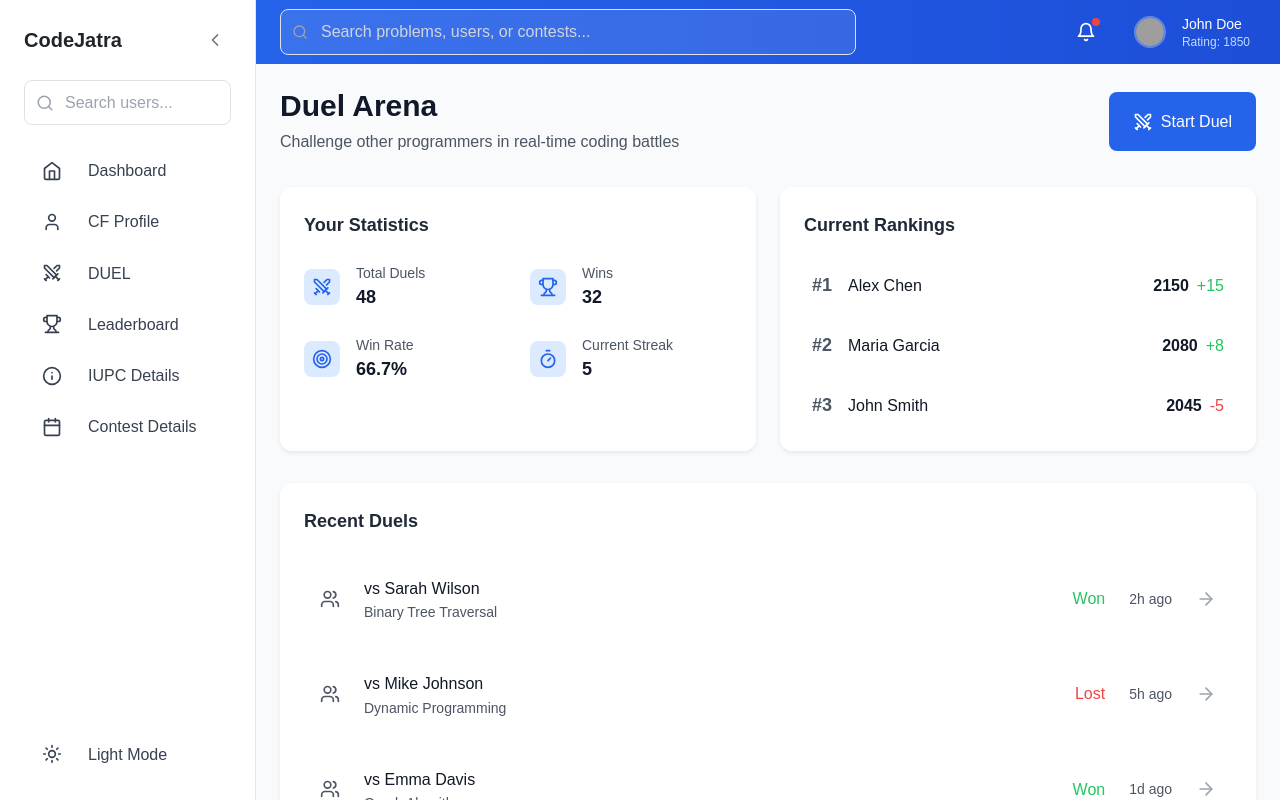
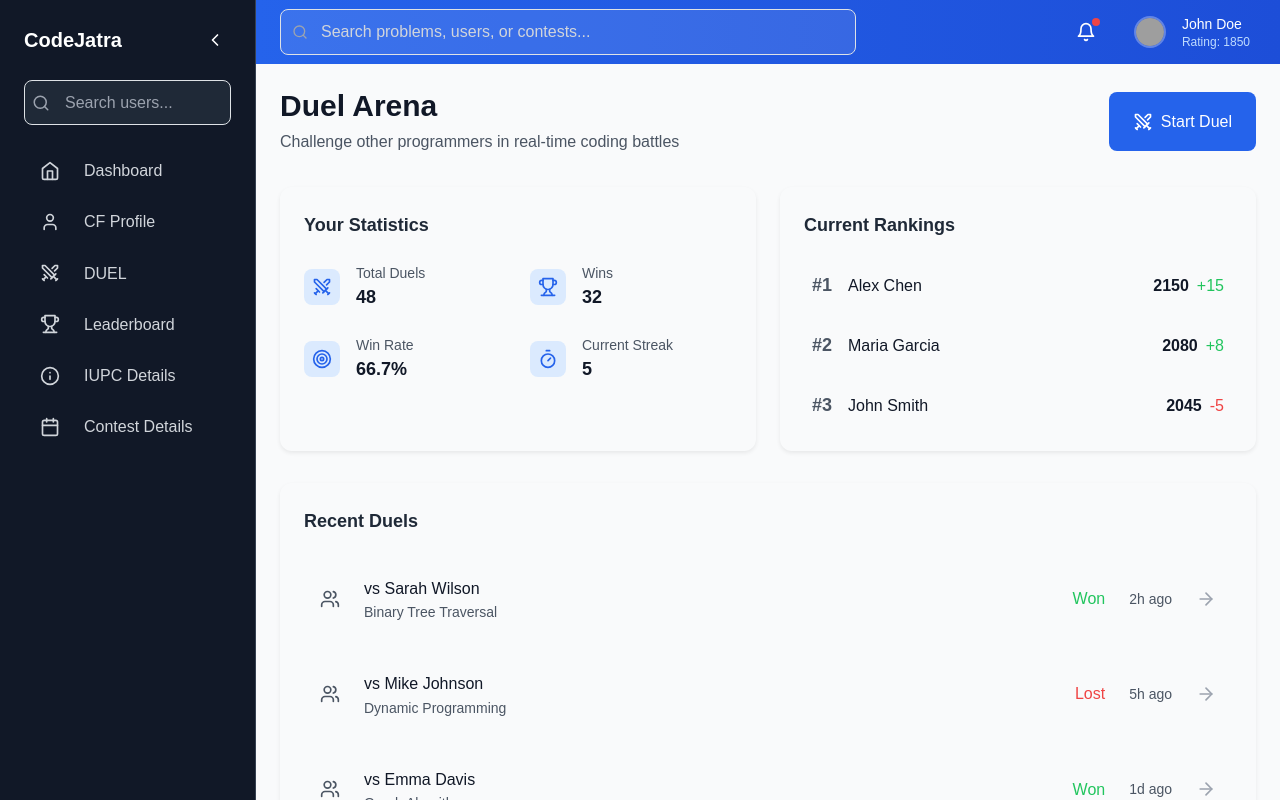
Before and after one commit to nahian00777/CodeJatra-A-Competitive-Programming-WebApp, a React (Vite) app in the folder frontend/: page /user/duel in a window 1280 px wide. Built offline with nearby package versions, Linux system fonts and the light colour scheme; grey boxes are pictures that could not be loaded.

Commit message:
fixing alignment and dark mode

```diff
--- a/frontend/src/components/Sidebar.jsx
+++ b/frontend/src/components/Sidebar.jsx
@@ -6,49 +6,48 @@ import {
   Trophy,
   Calendar,
   Info,
-  Sun,
-  Moon,
   ChevronLeft,
   ChevronRight,
   User,
   Home,
 } from "lucide-react";
-import { useTheme } from "../hooks/useTheme";
 
 const NavItem = ({ icon, text, collapsed, onClick }) => (
   <button
     onClick={onClick}
-    className="w-full flex items-center gap-4 px-3 py-2 text-gray-700 dark:text-gray-300 hover:bg-gray-100 dark:hover:bg-gray-800 rounded-lg transition-all duration-200 group relative"
+    className={`w-full flex items-center ${
+      collapsed ? "justify-center" : "gap-4"
+    } px-3 py-2 text-gray-300 hover:bg-gray-800 rounded-lg transition-all duration-200 group relative`}
   >
-    <div className="min-w-[24px] flex items-center justify-center">{icon}</div>
+    <div className="flex items-center justify-center">{icon}</div>
     {!collapsed && <span>{text}</span>}
     {collapsed && (
-      <div className="absolute left-14 px-2 py-1 bg-gray-900 dark:bg-gray-800 text-white text-sm rounded-md opacity-0 group-hover:opacity-100 transition-opacity whitespace-nowrap">
+      <div className="absolute left-14 px-2 py-1 bg-gray-900 text-white text-sm rounded-md opacity-0 group-hover:opacity-100 transition-opacity whitespace-nowrap">
         {text}
       </div>
     )}
   </button>
 );
 
+
 const Sidebar = () => {
   const [collapsed, setCollapsed] = useState(false);
-  const { isDarkMode, toggleTheme } = useTheme();
   const navigate = useNavigate();
 
   return (
     <div
-      className={`h-full bg-white dark:bg-gray-900 border-r border-gray-200 dark:border-gray-700 transition-all duration-300 ${
+      className={`h-full bg-gray-900 border-r border-gray-700 transition-all duration-300 ${
         collapsed ? "w-16" : "w-64"
       }`}
     >
       <div className="flex flex-col h-full p-4">
         <div className="flex items-center justify-between mb-6">
           {!collapsed && (
-            <h2 className="text-xl font-bold dark:text-white">CodeJatra</h2>
+            <h2 className="text-xl font-bold text-white">CodeJatra</h2>
           )}
           <button
             onClick={() => setCollapsed(!collapsed)}
-            className="p-1.5 rounded-lg hover:bg-gray-100 dark:hover:bg-gray-800 dark:text-white"
+            className="p-1.5 rounded-lg hover:bg-gray-800 text-white"
           >
             {collapsed ? <ChevronRight size={20} /> : <ChevronLeft size={20} />}
           </button>
@@ -56,13 +55,13 @@ const Sidebar = () => {
 
         <div className="relative mb-4">
           <Search
-            className="absolute left-3 top-1/2 transform -translate-y-1/2 text-gray-400"
+            className="absolute left-2 top-1/2 transform -translate-y-1/2 text-gray-400"
             size={18}
           />
           <input
             type="text"
             placeholder={collapsed ? "" : "Search users..."}
-            className={`w-full pl-10 pr-4 py-2 rounded-lg border dark:border-gray-700 dark:bg-gray-800 dark:text-white focus:outline-none focus:border-blue-500 ${
+            className={`w-full pl-10 pr-4 py-2 rounded-lg border border-gray-700 bg-gray-800 text-white focus:outline-none focus:border-blue-500 ${
               collapsed ? "hidden" : "block"
             }`}
           />
@@ -73,67 +72,39 @@ const Sidebar = () => {
             icon={<Home size={20} />}
             text="Dashboard"
             collapsed={collapsed}
-            onClick={() => {
-              /* Handle navigation */
-              navigate("/user/dashboard");
-            }}
+            onClick={() => navigate("/user/dashboard")}
           />
           <NavItem
             icon={<User size={20} />}
             text="CF Profile"
             collapsed={collapsed}
-            onClick={() => {
-              /* Handle navigation */
-              navigate("/user/cf-profile");
-            }}
+            onClick={() => navigate("/user/cf-profile")}
           />
           <NavItem
             icon={<Swords size={20} />}
             text="DUEL"
             collapsed={collapsed}
-            onClick={() => {
-              /* Handle navigation */
-              navigate("/user/duel");
-            }}
+            onClick={() => navigate("/user/duel")}
           />
           <NavItem
             icon={<Trophy size={20} />}
             text="Leaderboard"
             collapsed={collapsed}
-            onClick={() => {
-              /* Handle navigation */
-              navigate("/user/leaderboard");
-            }}
+            onClick={() => navigate("/user/leaderboard")}
           />
           <NavItem
             icon={<Info size={20} />}
             text="IUPC Details"
             collapsed={collapsed}
-            onClick={() => {
-              /* Handle navigation */
-              navigate("/user/iupc-details");
-            }}
+            onClick={() => navigate("/user/iupc-details")}
           />
           <NavItem
             icon={<Calendar size={20} />}
             text="Contest Details"
             collapsed={collapsed}
-            onClick={() => {
-              /* Handle navigation */
-              navigate("/user/contest-details");
-            }}
+            onClick={() => navigate("/user/contest-details")}
           />
         </nav>
-
-        <button
-          onClick={toggleTheme}
-          className="flex items-center gap-4 px-3 py-2 text-gray-700 dark:text-gray-300 hover:bg-gray-100 dark:hover:bg-gray-800 rounded-lg"
-        >
-          <div className="min-w-[24px] flex items-center justify-center">
-            {isDarkMode ? <Moon size={20} /> : <Sun size={20} />}
-          </div>
-          {!collapsed && <span>{isDarkMode ? "Dark Mode" : "Light Mode"}</span>}
-        </button>
       </div>
     </div>
   );
--- a/frontend/src/components/Topbar.jsx
+++ b/frontend/src/components/Topbar.jsx
@@ -38,7 +38,7 @@ const Topbar = () => {
           </button>
 
           {showNotifications && (
-            <div className="absolute right-0 mt-2 w-80 bg-white dark:bg-gray-800 rounded-lg shadow-xl border border-gray-200 dark:border-gray-700 py-2 z-50">
+            <div className="absolute right-0 mt-2 w-80 dark:bg-gray-800 rounded-lg shadow-xl border border-gray-200 dark:border-gray-700 py-2 z-50">
               <div className="px-4 py-2 border-b border-gray-200 dark:border-gray-700">
                 <h3 className="font-semibold text-gray-900 dark:text-white">
                   Notifications
@@ -81,7 +81,7 @@ const Topbar = () => {
           </button>
 
           {showProfile && (
-            <div className="absolute right-0 mt-2 w-48 bg-white dark:bg-gray-800 rounded-lg shadow-xl border border-gray-200 dark:border-gray-700 py-2 z-50">
+            <div className="absolute right-0 mt-2 w-48 dark:bg-gray-800 rounded-lg shadow-xl border border-gray-200 dark:border-gray-700 py-2 z-50">
               <button className="w-full px-4 py-2 text-left text-sm text-gray-700 dark:text-gray-200 hover:bg-gray-50 dark:hover:bg-gray-700 flex items-center gap-2">
                 <User className="w-4 h-4" />
                 Profile
--- a/frontend/src/main.jsx
+++ b/frontend/src/main.jsx
@@ -1,4 +1,3 @@
-import { StrictMode } from "react";
 import { createRoot } from "react-dom/client";
 import "./index.css";
 import App from "./App.jsx";
--- a/frontend/src/pages/user/Duel.jsx
+++ b/frontend/src/pages/user/Duel.jsx
@@ -2,7 +2,7 @@ import React, { useState } from "react";
 import { Swords, Timer, Trophy, Users, ArrowRight, Target } from "lucide-react";
 
 const DuelCard = ({ title, children }) => (
-  <div className="bg-white dark:bg-gray-800 rounded-xl p-6 shadow-sm">
+  <div className="dark:bg-gray-800 rounded-xl p-6 shadow-sm">
     <h3 className="text-lg font-semibold text-gray-800 dark:text-white mb-4">
       {title}
     </h3>
```
